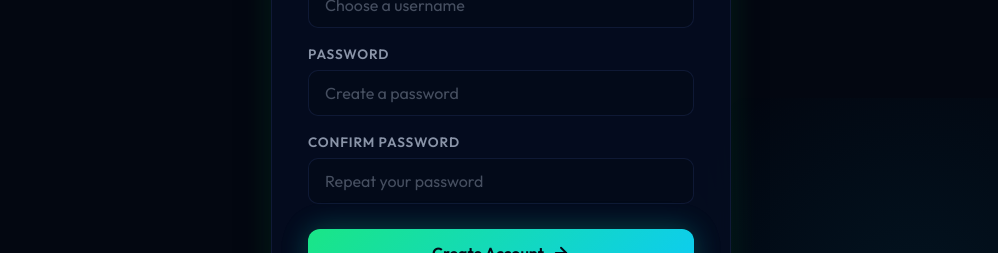
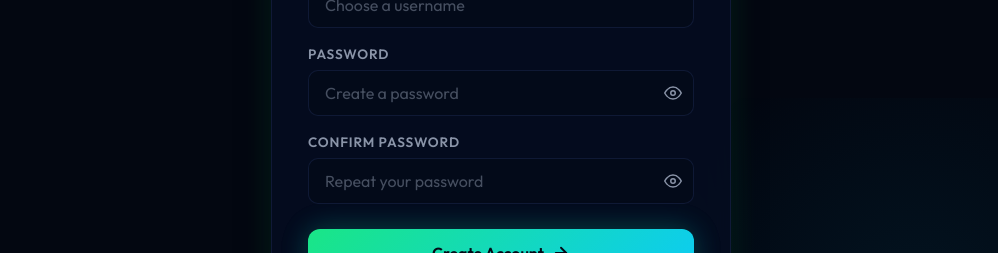
Before and after one commit to aaravborkar123/supersafenew123, a Vue app: page / in a window 1280 px wide. Both pictures are taken after a click on the button "Create Account". Shown: the part 382-635 px from the top of the page, without its empty margins (139-1137 px from the left). Built offline with nearby package versions, Linux system fonts and the light colour scheme.

Commit message:
feat: add show password toggle buttons on login and signup pages

```diff
--- a/src/components/LoginPage.vue
+++ b/src/components/LoginPage.vue
@@ -9,6 +9,7 @@ const props = defineProps({
 
 const username = ref('')
 const password = ref('')
+const showPassword = ref(false)
 const error = ref('')
 
 const handleLogin = () => {
@@ -61,14 +62,27 @@ const handleLogin = () => {
 
       <div class="form-group">
         <label for="login-password" class="form-label">Password</label>
+        <div class="input-wrapper" style="position: relative; width: 100%;">
           <input
             id="login-password"
             v-model="password"
-          type="password"
+            :type="showPassword ? 'text' : 'password'"
             class="form-input"
             placeholder="Enter your password"
             autocomplete="current-password"
+            style="padding-right: 2.5rem; width: 100%;"
           />
+          <button
+            type="button"
+            class="toggle-password-btn"
+            @click="showPassword = !showPassword"
+            style="position: absolute; right: 0.75rem; top: 50%; transform: translateY(-50%); background: transparent; border: none; color: var(--text-muted); cursor: pointer; display: flex; align-items: center;"
+            aria-label="Toggle password visibility"
+          >
+            <svg v-if="showPassword" width="18" height="18" viewBox="0 0 24 24" fill="none" stroke="currentColor" stroke-width="2" stroke-linecap="round" stroke-linejoin="round"><path d="M17.94 17.94A10.07 10.07 0 0 1 12 20c-7 0-11-8-11-8a18.45 18.45 0 0 1 5.06-5.94M9.9 4.24A9.12 9.12 0 0 1 12 4c7 0 11 8 11 8a18.5 18.5 0 0 1-2.16 3.19m-6.72-1.07a3 3 0 1 1-4.24-4.24"></path><line x1="1" y1="1" x2="23" y2="23"></line></svg>
+            <svg v-else width="18" height="18" viewBox="0 0 24 24" fill="none" stroke="currentColor" stroke-width="2" stroke-linecap="round" stroke-linejoin="round"><path d="M1 12s4-8 11-8 11 8 11 8-4 8-11 8-11-8-11-8z"></path><circle cx="12" cy="12" r="3"></circle></svg>
+          </button>
+        </div>
       </div>
 
       <div v-if="error" class="auth-error">{{ error }}</div>
--- a/src/components/SignupPage.vue
+++ b/src/components/SignupPage.vue
@@ -10,6 +10,8 @@ const props = defineProps({
 const username = ref('')
 const password = ref('')
 const confirmPassword = ref('')
+const showPassword = ref(false)
+const showConfirmPassword = ref(false)
 const error = ref('')
 
 const handleSignup = () => {
@@ -88,26 +90,52 @@ const handleSignup = () => {
 
       <div class="form-group">
         <label for="signup-password" class="form-label">Password</label>
+        <div class="input-wrapper" style="position: relative; width: 100%;">
           <input
             id="signup-password"
             v-model="password"
-          type="password"
+            :type="showPassword ? 'text' : 'password'"
             class="form-input"
             placeholder="Create a password"
             autocomplete="new-password"
+            style="padding-right: 2.5rem; width: 100%;"
           />
+          <button
+            type="button"
+            class="toggle-password-btn"
+            @click="showPassword = !showPassword"
+            style="position: absolute; right: 0.75rem; top: 50%; transform: translateY(-50%); background: transparent; border: none; color: var(--text-muted); cursor: pointer; display: flex; align-items: center;"
+            aria-label="Toggle password visibility"
+          >
+            <svg v-if="showPassword" width="18" height="18" viewBox="0 0 24 24" fill="none" stroke="currentColor" stroke-width="2" stroke-linecap="round" stroke-linejoin="round"><path d="M17.94 17.94A10.07 10.07 0 0 1 12 20c-7 0-11-8-11-8a18.45 18.45 0 0 1 5.06-5.94M9.9 4.24A9.12 9.12 0 0 1 12 4c7 0 11 8 11 8a18.5 18.5 0 0 1-2.16 3.19m-6.72-1.07a3 3 0 1 1-4.24-4.24"></path><line x1="1" y1="1" x2="23" y2="23"></line></svg>
+            <svg v-else width="18" height="18" viewBox="0 0 24 24" fill="none" stroke="currentColor" stroke-width="2" stroke-linecap="round" stroke-linejoin="round"><path d="M1 12s4-8 11-8 11 8 11 8-4 8-11 8-11-8-11-8z"></path><circle cx="12" cy="12" r="3"></circle></svg>
+          </button>
+        </div>
       </div>
 
       <div class="form-group">
         <label for="signup-confirm" class="form-label">Confirm Password</label>
+        <div class="input-wrapper" style="position: relative; width: 100%;">
           <input
             id="signup-confirm"
             v-model="confirmPassword"
-          type="password"
+            :type="showConfirmPassword ? 'text' : 'password'"
             class="form-input"
             placeholder="Repeat your password"
             autocomplete="new-password"
+            style="padding-right: 2.5rem; width: 100%;"
           />
+          <button
+            type="button"
+            class="toggle-password-btn"
+            @click="showConfirmPassword = !showConfirmPassword"
+            style="position: absolute; right: 0.75rem; top: 50%; transform: translateY(-50%); background: transparent; border: none; color: var(--text-muted); cursor: pointer; display: flex; align-items: center;"
+            aria-label="Toggle confirm password visibility"
+          >
+            <svg v-if="showConfirmPassword" width="18" height="18" viewBox="0 0 24 24" fill="none" stroke="currentColor" stroke-width="2" stroke-linecap="round" stroke-linejoin="round"><path d="M17.94 17.94A10.07 10.07 0 0 1 12 20c-7 0-11-8-11-8a18.45 18.45 0 0 1 5.06-5.94M9.9 4.24A9.12 9.12 0 0 1 12 4c7 0 11 8 11 8a18.5 18.5 0 0 1-2.16 3.19m-6.72-1.07a3 3 0 1 1-4.24-4.24"></path><line x1="1" y1="1" x2="23" y2="23"></line></svg>
+            <svg v-else width="18" height="18" viewBox="0 0 24 24" fill="none" stroke="currentColor" stroke-width="2" stroke-linecap="round" stroke-linejoin="round"><path d="M1 12s4-8 11-8 11 8 11 8-4 8-11 8-11-8-11-8z"></path><circle cx="12" cy="12" r="3"></circle></svg>
+          </button>
+        </div>
       </div>
 
       <div v-if="error" class="auth-error">{{ error }}</div>
```
Lines whose indentation alone changed are shown as unchanged.
